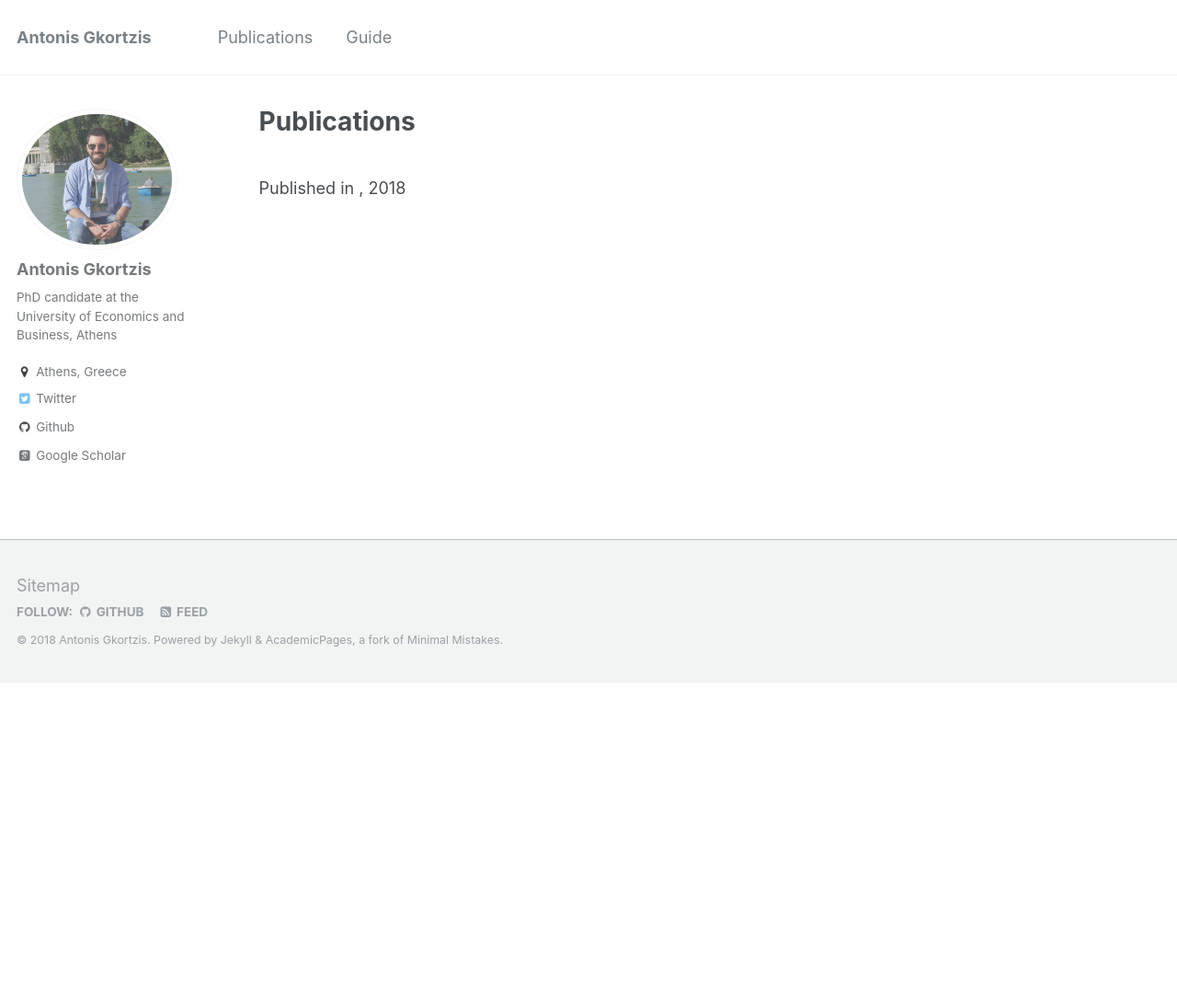
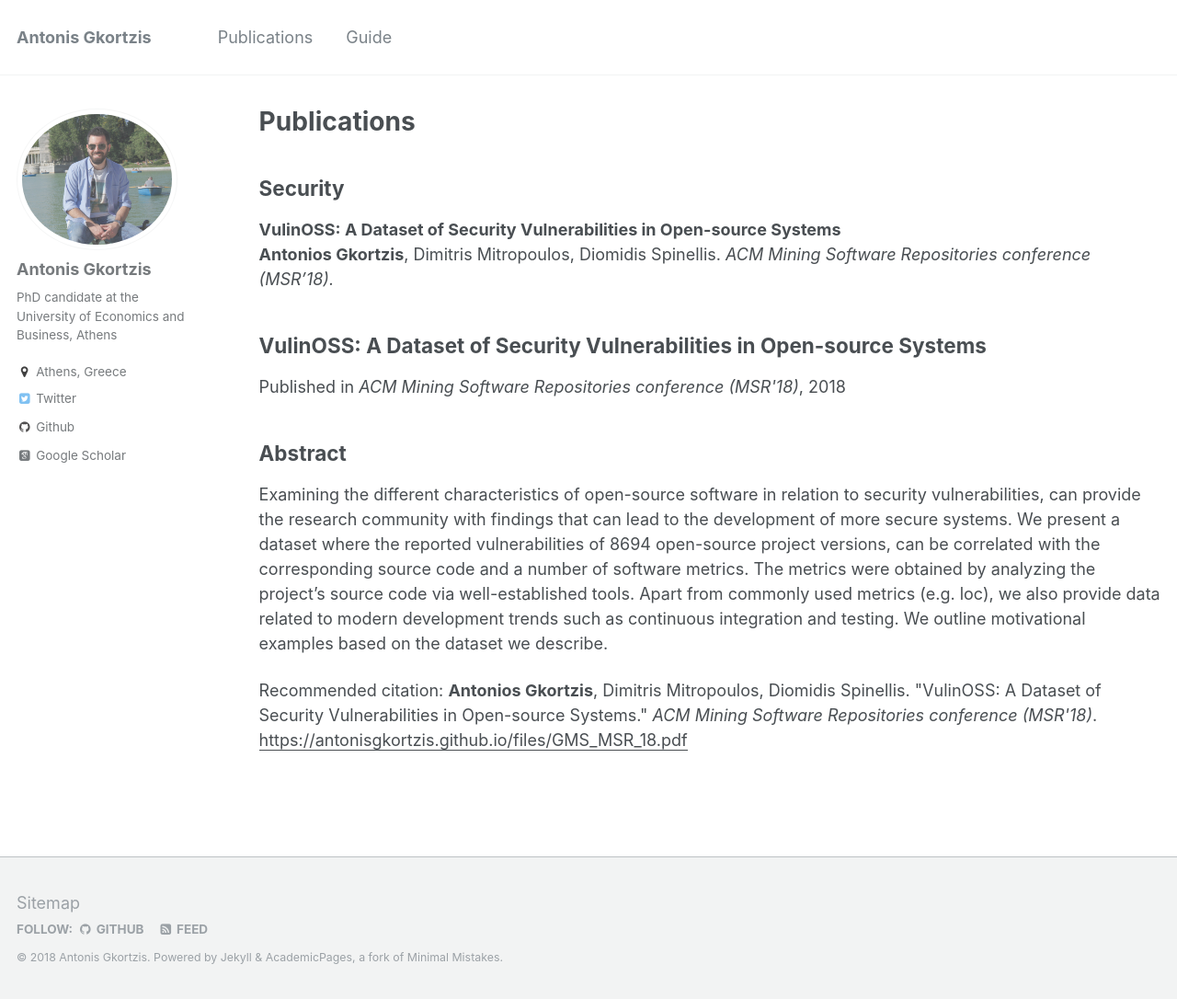
Before and after one commit to AntonisGkortzis/AntonisGkortzis.github.io, a Jekyll site: the page built from _pages/publications.md, in a window 1280 px wide and 1086 px high. Shown: the whole window at 92% size. Built offline with Jekyll 4.4.1, drawn with Linux system fonts in a browser that asks for light colours; some web fonts are replaced.

Commit message:
Updated publication main document

```diff
--- a/_pages/publications.md
+++ b/_pages/publications.md
@@ -4,6 +4,12 @@ title: "Publications"
 permalink: /publications/
 author_profile: true
 ---
+
+
+## Security
+<b>[VulinOSS: A Dataset of Security Vulnerabilities in Open-source Systems](https://antonisgkortzis.github.io/publication/MSR18.pdf)</b><br>
+<b>Antonios Gkortzis</b>, Dimitris Mitropoulos, Diomidis Spinellis. <i>ACM Mining Software Repositories conference (MSR'18). <br>
+
 
 {% if author.googlescholar %}
   You can also find my articles on <u><a href="{{author.googlescholar}}">my Google Scholar profile</a>.</u>
```
Also changed, not shown: _publications/MSR18.md (+2 -3 lines).
